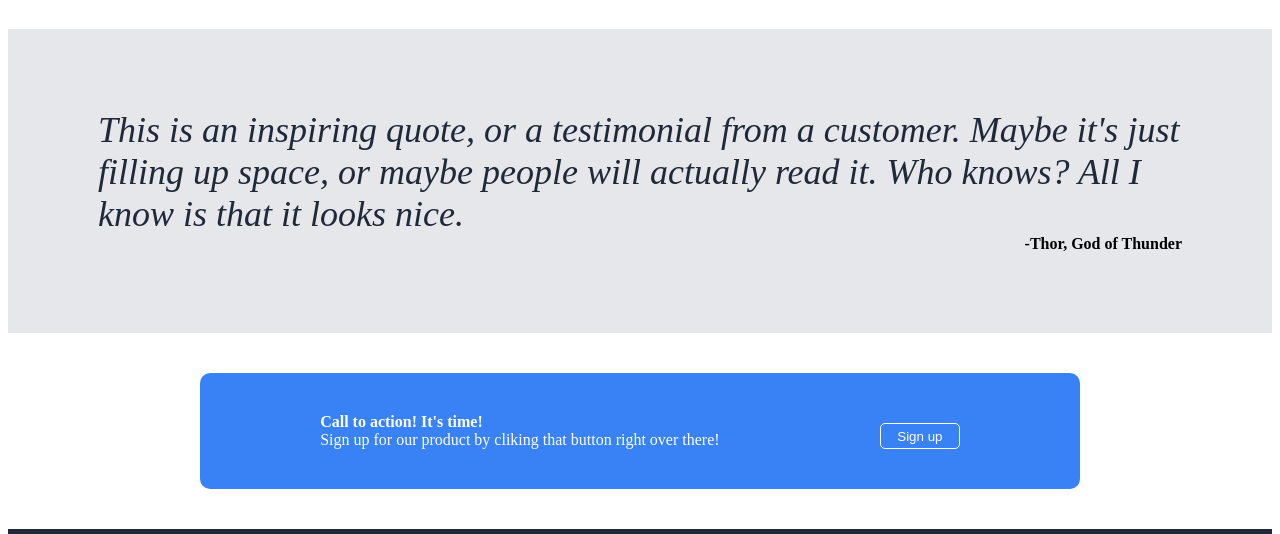
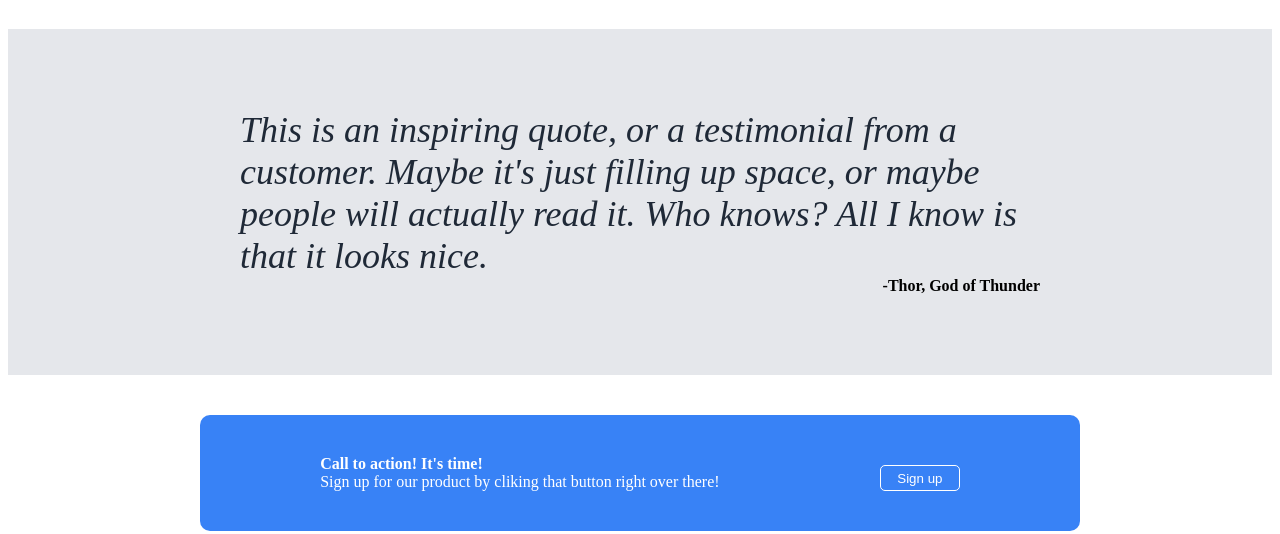
Before and after one commit to dylankuo98/Landing_page, a plain HTML site: page index.html in a window 1280 px wide. Shown: the part 524-1058 px from the top of the page. Drawn offline with Linux system fonts and the light colour scheme.

Commit message:
Use auto margin and max-width to prevent quote from stretching

```diff
--- a/style.css
+++ b/style.css
@@ -95,8 +95,9 @@ ul {
 }
 
 .quote {
-    margin: 10px;
+    margin: 10px auto;
     padding: 80px;
+    max-width: 800px;
 }
 
 img#churu {
```
